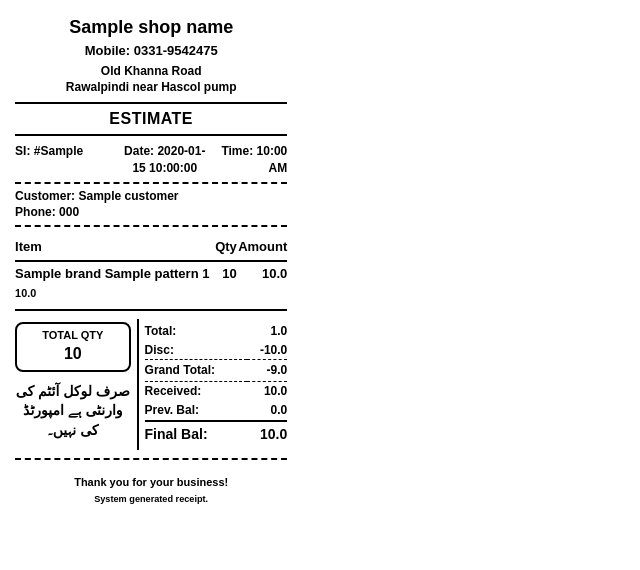
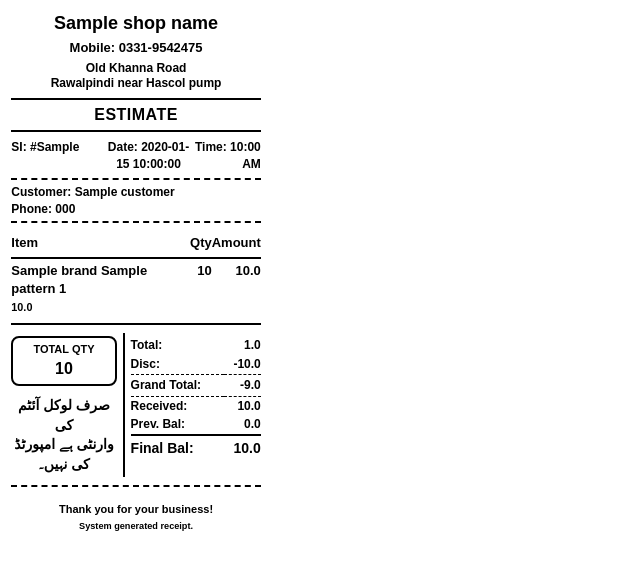
Before and after one commit to MSaad1212/shopmanagment, a FastAPI app: template app/templates/print/sale_pos.html in a window 1280 px wide. Shown: the top 570 px of the page, without its empty margins (0-640 px from the left). Run offline with FastAPI, Linux system fonts and the light colour scheme; the template is opened without the code that fills it: most values are stand-ins (such as "Sample title", 1, 10 or a date in 2020).

Commit message:
feat: add thermal receipt printing template for point of sale sales

```diff
--- a/app/templates/print/sale_pos.html
+++ b/app/templates/print/sale_pos.html
@@ -6,7 +6,7 @@
     <style>
         @page {
             margin: 0;
-            size: 80mm auto;
+            size: auto;
         }
         * {
             box-sizing: border-box;
@@ -14,9 +14,9 @@
             font-weight: 700; /* Bold by default to print dark */
         }
         body {
-            width: 80mm;
+            width: 72mm;
             margin: 0;
-            padding: 4mm;
+            padding: 3mm;
             font-size: 13px;
             line-height: 1.4;
             color: #000;
```
